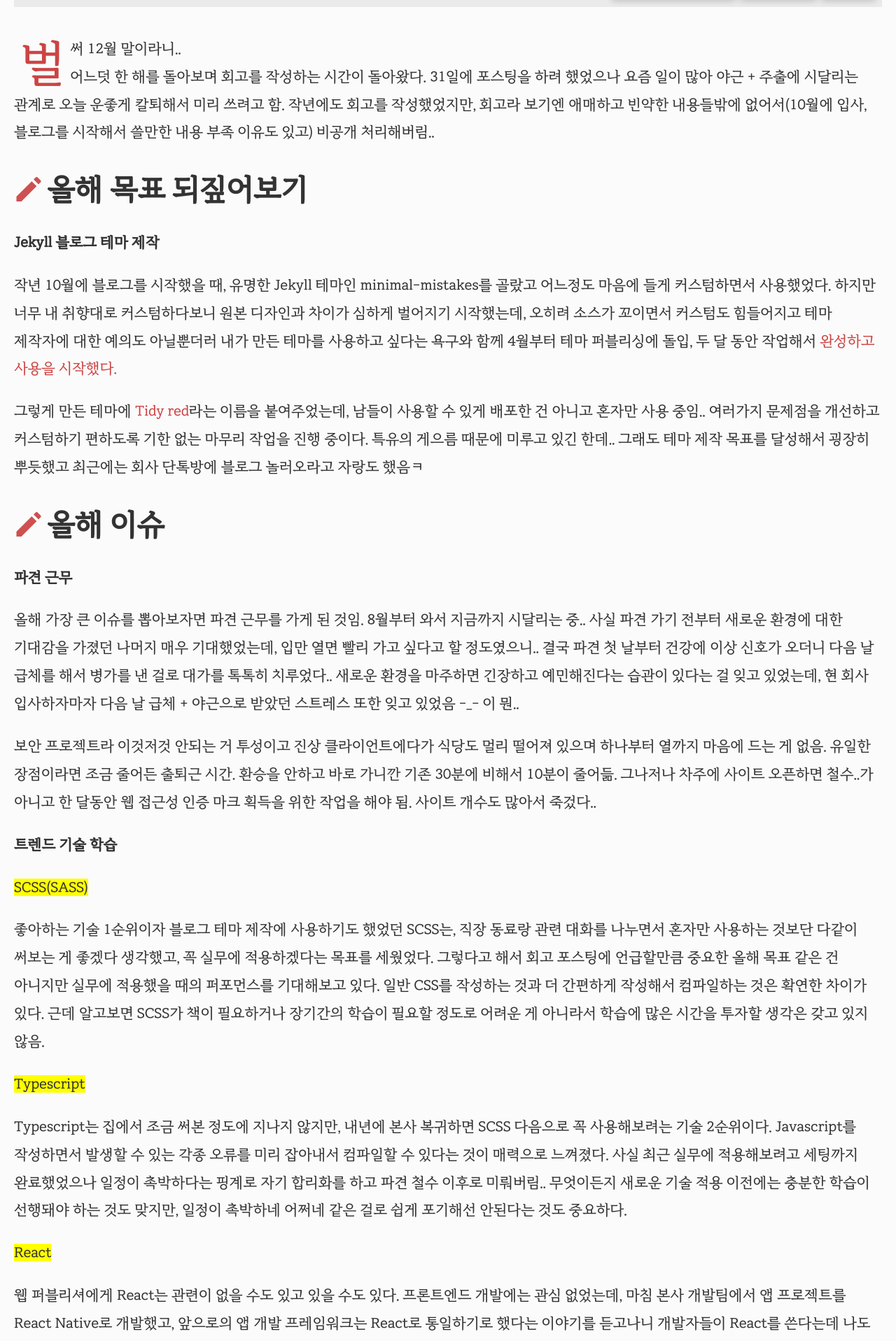
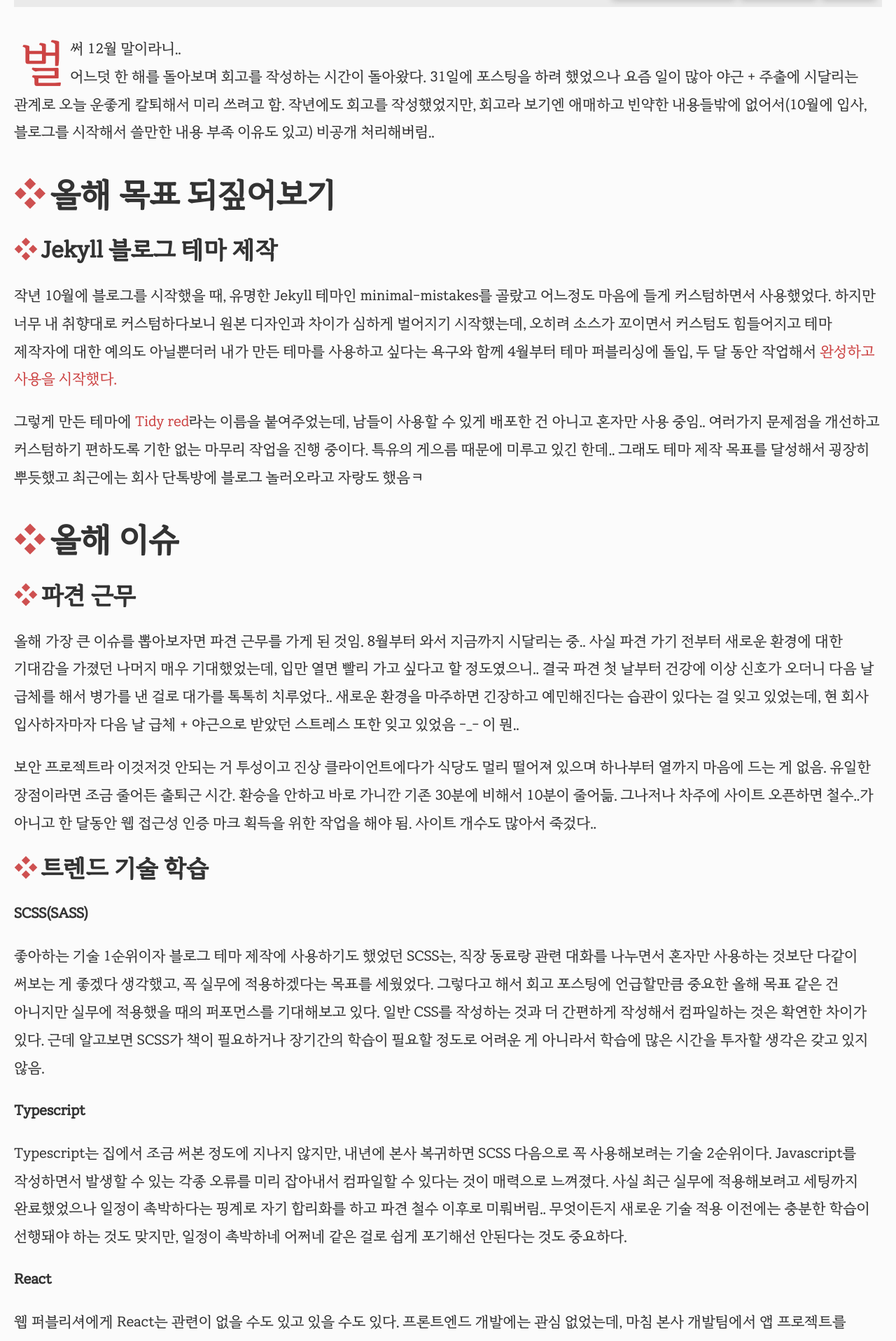
Before and after one commit to selosele/selosele.github.io, a Jekyll site: the page built from _posts/2020-12-24-past-year.md, in a window 1280 px wide. Shown: the part 545-2462 px from the top of the page at 70% size. Built offline with Jekyll 4.4.1, drawn with Linux system fonts in a browser that asks for light colours; comment, search, counter and statistics services are not loaded; some of the changed text lies outside the part shown.

Commit message:
포스트 수정, 레이아웃/커스텀 CSS 수정

```diff
--- a/_posts/2020-12-24-past-year.md
+++ b/_posts/2020-12-24-past-year.md
@@ -21,7 +21,7 @@ tags:
 
 ## 올해 목표 되짚어보기
 
-**Jekyll 블로그 테마 제작**
+### Jekyll 블로그 테마 제작
 
 작년 10월에 블로그를 시작했을 때, 유명한 Jekyll 테마인 minimal-mistakes를 골랐고 어느정도 마음에 들게 커스텀하면서 사용했었다. 하지만 너무 내 취향대로 커스텀하다보니 원본 디자인과 차이가 심하게 벌어지기 시작했는데, 오히려 소스가 꼬이면서 커스텀도 힘들어지고 테마 제작자에 대한 예의도 아닐뿐더러 내가 만든 테마를 사용하고 싶다는 욕구와 함께 4월부터 테마 퍼블리싱에 돌입, 두 달 동안 작업해서 [완성하고 사용을 시작했다.](/2020/06/24/made-jekyll-theme/)
 
@@ -29,23 +29,23 @@ tags:
 
 ## 올해 이슈
 
-**파견 근무**
+### 파견 근무
 
 올해 가장 큰 이슈를 뽑아보자면 파견 근무를 가게 된 것임. 8월부터 와서 지금까지 시달리는 중.. 사실 파견 가기 전부터 새로운 환경에 대한 기대감을 가졌던 나머지 매우 기대했었는데, 입만 열면 빨리 가고 싶다고 할 정도였으니.. 결국 파견 첫 날부터 건강에 이상 신호가 오더니 다음 날 급체를 해서 병가를 낸 걸로 대가를 톡톡히 치루었다.. 새로운 환경을 마주하면 긴장하고 예민해진다는 습관이 있다는 걸 잊고 있었는데, 현 회사 입사하자마자 다음 날 급체 + 야근으로 받았던 스트레스 또한 잊고 있었음 -_- 이 뭔..
 
 보안 프로젝트라 이것저것 안되는 거 투성이고 진상 클라이언트에다가 식당도 멀리 떨어져 있으며 하나부터 열까지 마음에 드는 게 없음. 유일한 장점이라면 조금 줄어든 출퇴근 시간. 환승을 안하고 바로 가니깐 기존 30분에 비해서 10분이 줄어듦. 그나저나 차주에 사이트 오픈하면 철수..가 아니고 한 달동안 웹 접근성 인증 마크 획득을 위한 작업을 해야 됨. 사이트 개수도 많아서 죽겄다..
 
-**트렌드 기술 학습**
+### 트렌드 기술 학습
 
-<mark>SCSS(SASS)</mark>
+**SCSS(SASS)**
 
 좋아하는 기술 1순위이자 블로그 테마 제작에 사용하기도 했었던 SCSS는, 직장 동료랑 관련 대화를 나누면서 혼자만 사용하는 것보단 다같이 써보는 게 좋겠다 생각했고, 꼭 실무에 적용하겠다는 목표를 세웠었다. 그렇다고 해서 회고 포스팅에 언급할만큼 중요한 올해 목표 같은 건 아니지만 실무에 적용했을 때의 퍼포먼스를 기대해보고 있다. 일반 CSS를 작성하는 것과 더 간편하게 작성해서 컴파일하는 것은 확연한 차이가 있다. 근데 알고보면 SCSS가 책이 필요하거나 장기간의 학습이 필요할 정도로 어려운 게 아니라서 학습에 많은 시간을 투자할 생각은 갖고 있지 않음.
 
-<mark>Typescript</mark>
+**Typescript**
 
 Typescript는 집에서 조금 써본 정도에 지나지 않지만, 내년에 본사 복귀하면 SCSS 다음으로 꼭 사용해보려는 기술 2순위이다. Javascript를 작성하면서 발생할 수 있는 각종 오류를 미리 잡아내서 컴파일할 수 있다는 것이 매력으로 느껴졌다. 사실 최근 실무에 적용해보려고 세팅까지 완료했었으나 일정이 촉박하다는 핑계로 자기 합리화를 하고 파견 철수 이후로 미뤄버림.. 무엇이든지 새로운 기술 적용 이전에는 충분한 학습이 선행돼야 하는 것도 맞지만, 일정이 촉박하네 어쩌네 같은 걸로 쉽게 포기해선 안된다는 것도 중요하다.
 
-<mark>React</mark>
+**React**
 
 웹 퍼블리셔에게 React는 관련이 없을 수도 있고 있을 수도 있다. 프론트엔드 개발에는 관심 없었는데, 마침 본사 개발팀에서 앱 프로젝트를 React Native로 개발했고, 앞으로의 앱 개발 프레임워크는 React로 통일하기로 했다는 이야기를 듣고나니 개발자들이 React를 쓴다는데 나도 학습을 해서 트렌드를 따라가야겠다는 생각을 했었다.
 
--- a/_sass/tidy-red/_custom.scss
+++ b/_sass/tidy-red/_custom.scss
@@ -5,10 +5,6 @@
 // about 페이지
 .about {
    .page__header-link {
-      &:before {
-         vertical-align: -.125em;
-      }
-
       &[href="#주요-관심사에-대한-포스트"] {
          &:before {
             content: url('https://api.iconify.design/noto-v1:notebook.svg?height=2.2em');
--- a/_sass/tidy-red/_page.scss
+++ b/_sass/tidy-red/_page.scss
@@ -244,10 +244,10 @@
          @include heading;
          margin-top: .789474em;
          margin-bottom: .526316em;
-         font-size: calc(1.7rem + .5vw);
+         font-size: calc(1.9rem + .5vw);
 
          @media (min-width: $min-small-width) {
-            font-size: 2.1rem;
+            font-size: 2.3rem;
          }
       }
 
@@ -400,16 +400,17 @@
 
    &__header-link {
       margin-right: .1302632em;
-      vertical-align: middle;
 
       &:before {
-         content: "\e9c3";
+         // content: "\e9c3";
+         content: "\2756";
          display: inline-block;
          color: $main-color;
-         font-family: $icon-font;
+         // font-family: $icon-font;
          font-weight: 400;
          letter-spacing: normal;
          line-height: 1;
+         vertical-align: -0.03em;
          -webkit-font-smoothing: antialiased;
       }
    }
```
Also changed, not shown: other parts of _posts/2020-12-24-past-year.md (+8 -8 lines).
